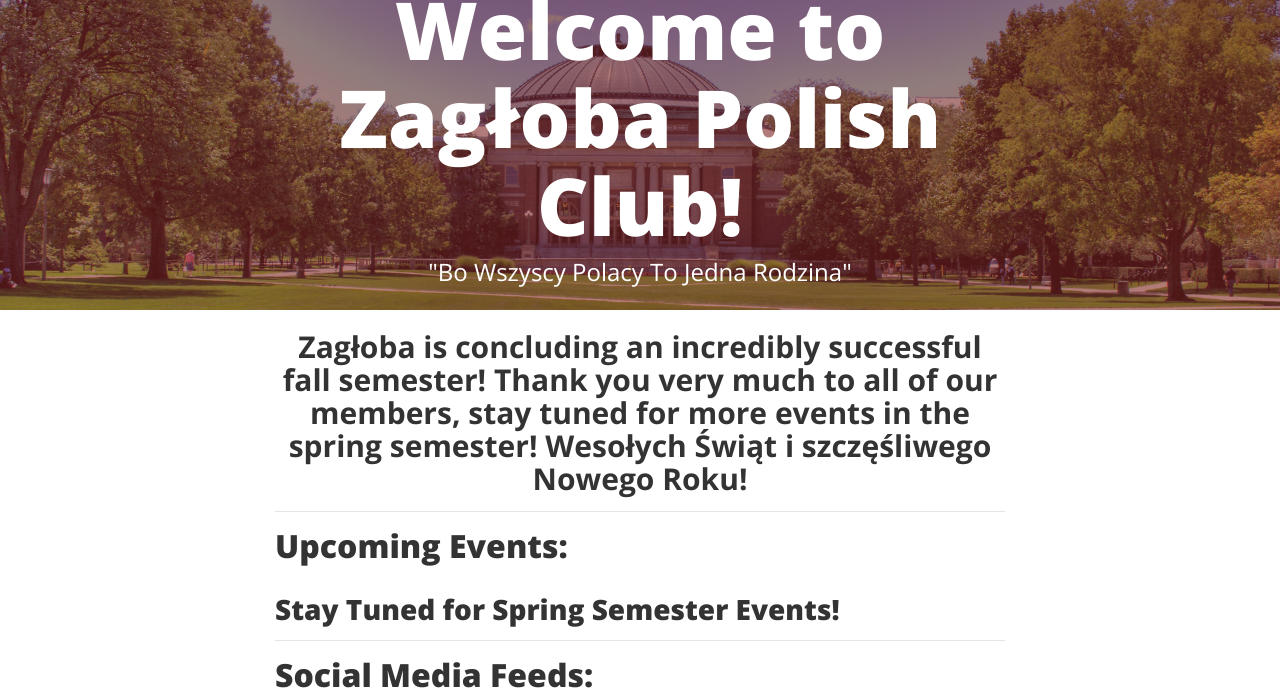
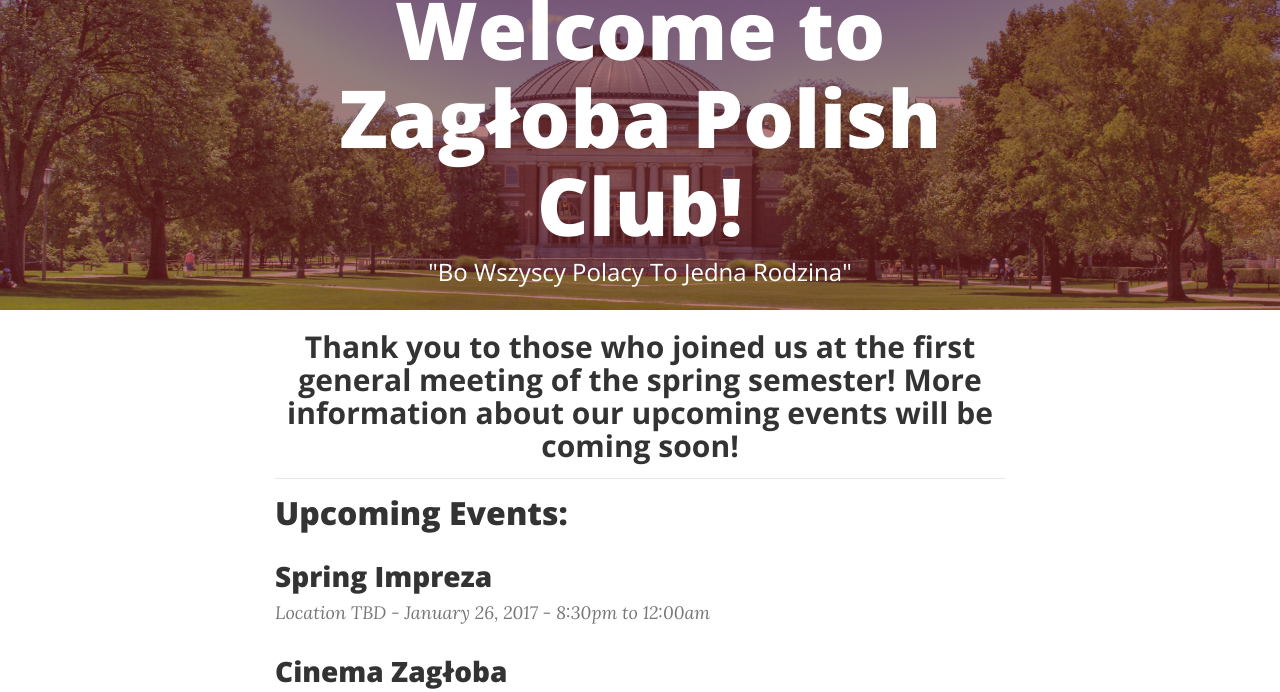
Before and after one commit to ZaglobaWebmaster/zagloba-website, a plain HTML site: page index.html in a window 1280 px wide. Shown: the part 90-782 px from the top of the page. Drawn offline with nearby package versions, Linux system fonts and the light colour scheme; a script that the page names is missing.

Commit message:
Updated index.html

```diff
--- a/index.html
+++ b/index.html
@@ -94,7 +94,7 @@
       <div class="row">
         <div class="col-lg-8 col-md-10 mx-auto">
           <h2 class="section-heading" style="margin-top: 20px; text-align: center; font-size: 30px;">
-            Zagłoba is concluding an incredibly successful fall semester! Thank you very much to all of our members, stay tuned for more events in the spring semester! Wesołych Świąt i szczęśliwego Nowego Roku!
+            Thank you to those who joined us at the first general meeting of the spring semester! More information about our upcoming events will be coming soon!
 		  </h2>
           <hr>
           <div class="post-preview">
@@ -102,13 +102,13 @@
               Upcoming Events:
             </h2>
             <h3 class="post-subtitle">
-              Stay Tuned for Spring Semester Events!
+              Spring Impreza
             </h3>
-            <!--p class="post-meta">Main Quad - November 9, 2017 - 11:00am to 4:00pm</p-->
-            <!--h3 class="post-subtitle">
-              Wigilia
+            <p class="post-meta">Location TBD - January 26, 2017 - 8:30pm to 12:00am</p>
+            <h3 class="post-subtitle">
+              Cinema Zagłoba
             </h3>
-            <p class="post-meta">Newman Chapel - December 2, 2017 - 10:00am</p-->
+            <p class="post-meta">Location TBD - January 31, 2018 - 8:00pm</p>
           </div>
           <hr>
           <h2 class="post-title" style="margin-bottom: 30px">
```
